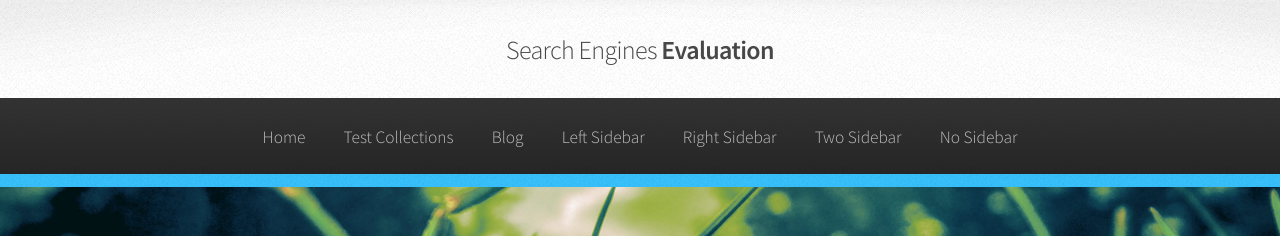
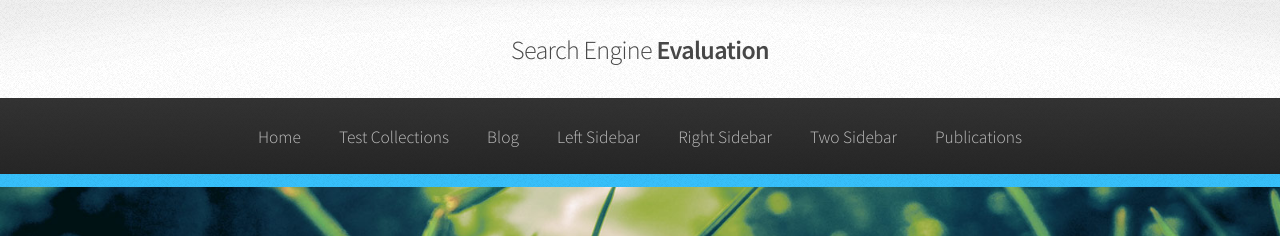
Before and after one commit to ekanou/evaluation, a Jekyll site: the page built from index.html, in a window 1280 px wide. Shown: the top 236 px of the page. Built offline with Jekyll 4.4.1, drawn with Linux system fonts in a browser that asks for light colours; the list of posts is cut into pages by our own code.

Commit message:
Update header.html

```diff
--- a/_includes/header.html
+++ b/_includes/header.html
@@ -1,12 +1,8 @@
 <!DOCTYPE HTML>
-<!--
-	Arcana by HTML5 UP
-	html5up.net | @n33co
-	Free for personal and commercial use under the CCA 3.0 license (html5up.net/license)
--->
+
 <html>
 	<head>
-		<title>Search Engines Evaluation</title>
+		<title>Search Engine Evaluation</title>
 		<meta http-equiv="content-type" content="text/html; charset=utf-8" />
 		<meta name="description" content="" />
 		<meta name="keywords" content="" />
@@ -29,7 +25,7 @@
 			<div id="header">
 
 				<!-- Logo -->
-					<h1><a href="{{ site.baseurl }}/index.html" id="logo"><em>Search Engines</em> Evaluation</a></h1>
+					<h1><a href="{{ site.baseurl }}/index.html" id="logo"><em>Search Engine</em> Evaluation</a></h1>
 
 				<!-- Nav -->
 					<nav id="nav">
@@ -60,7 +56,7 @@
 							<li {% if current[1] == 'left-sidebar.html' %}class="current"{% endif %}><a href="{{ site.baseurl }}/left-sidebar.html">Left Sidebar</a></li>
 							<li {% if current[1] == 'right-sidebar.html' %}class="current"{% endif %}><a href="{{ site.baseurl }}/right-sidebar.html">Right Sidebar</a></li>
 							<li {% if current[1] == 'two-sidebar.html' %}class="current"{% endif %}><a href="{{ site.baseurl }}/two-sidebar.html">Two Sidebar</a></li>
-							<li {% if current[1] == 'no-sidebar.html' %}class="current"{% endif %}><a href="{{ site.baseurl }}/no-sidebar.html">No Sidebar</a></li>
+							<li {% if current[1] == 'no-sidebar.html' %}class="current"{% endif %}><a href="{{ site.baseurl }}/no-sidebar.html">Publications</a></li>
 						</ul>
 					</nav>
 
```
